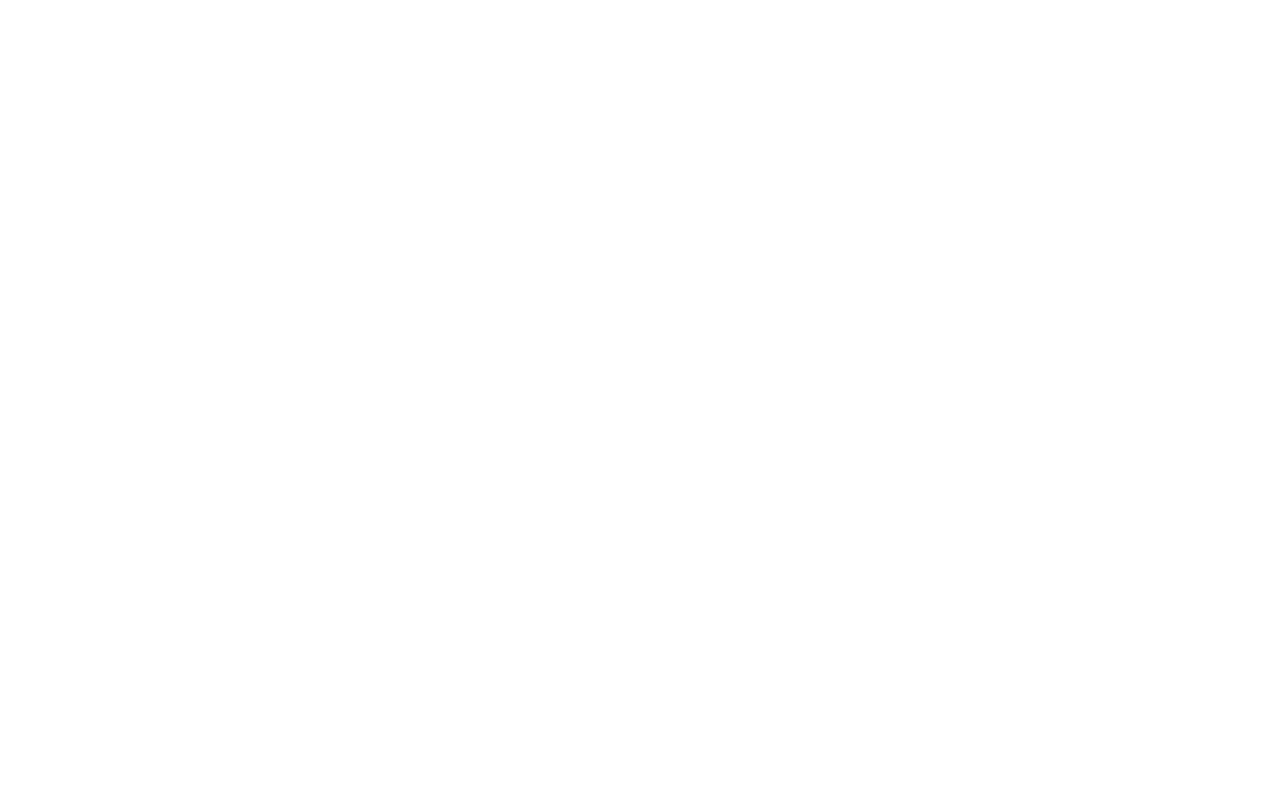
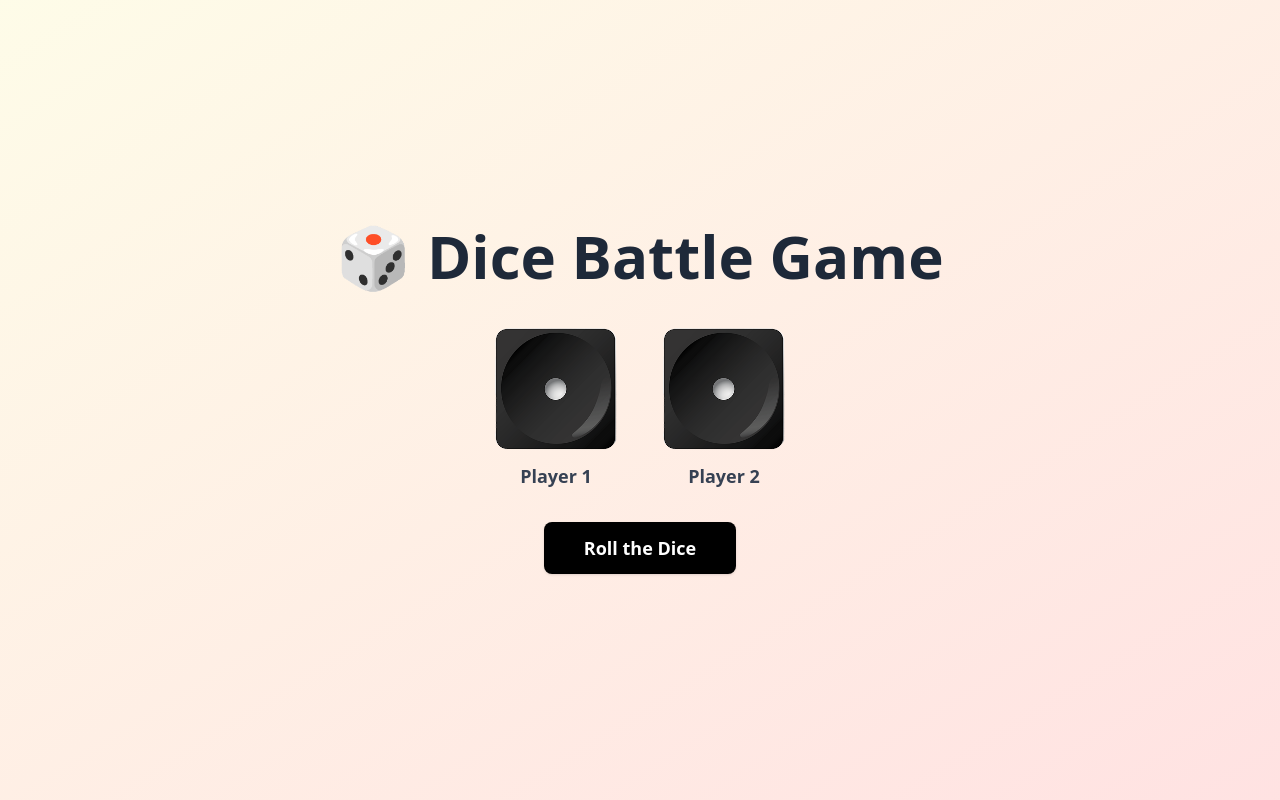
Before and after one commit to IamProgrammer24/Dice-Game, a React (Vite) app: page /roledice in a window 1280 px wide. Before the commit this address had no page. Built offline with nearby package versions, Linux system fonts and the light colour scheme.

Commit message:
added new dice game

```diff
--- a/src/App.jsx
+++ b/src/App.jsx
@@ -2,13 +2,15 @@ import GamePage from "./components/GamePage";
 import HomePage from "./components/HomePage";
 import { BrowserRouter as Router, Routes, Route } from "react-router-dom";
 import SelectNumber from "./components/SelectNumber";
+import RoletheDice from "./components/RoletheDice";
 
 function App() {
   return (
     <Router>
       <Routes>
         <Route path="/" element={<HomePage />} />
-        <Route path="/game" element={<GamePage />} />
+        <Route path="/guessnumber" element={<GamePage />} />
+        <Route path="/roledice" element={<RoletheDice />} />
       </Routes>
     </Router>
   );
--- a/src/components/GamePage.jsx
+++ b/src/components/GamePage.jsx
@@ -22,7 +22,7 @@ const GamePage = () => {
   };
 
   return (
-    <div>
+    <div className="min-h-screen bg-gradient-to-br from-yellow-50 to-red-100">
       <SelectNumber
         score={score}
         onSelect={setSelectedNumber}
--- a/src/components/HomePage.jsx
+++ b/src/components/HomePage.jsx
@@ -6,7 +6,7 @@ const HomePage = () => {
   const navigate = useNavigate();
 
   const handleRoute = () => {
-    navigate("/game");
+    navigate("/guessnumber");
   };
 
   return (
@@ -23,14 +23,14 @@ const HomePage = () => {
 
           <div className="flex flex-col sm:flex-row gap-6">
             <button
-              className="bg-black text-white text-lg font-semibold px-8 py-3 rounded-lg shadow-md hover:bg-gray-900 hover:scale-105 transition-all duration-300"
+              className="bg-black text-white text-md font-semibold px-7 py-2 rounded-lg shadow-md hover:bg-gray-900 hover:scale-105 transition-all duration-300"
               onClick={handleRoute}
             >
-              Play Now
+              Guess Number
             </button>
             <button
-              className="bg-white text-black border border-black text-lg font-semibold px-8 py-3 rounded-lg shadow-md hover:bg-gray-100 hover:scale-105 transition-all duration-300"
-              onClick={() => alert("Roll the dice functionality coming soon!")}
+              className="bg-white text-black border border-black text-md font-semibold px-7 py-2 rounded-lg shadow-md hover:bg-gray-100 hover:scale-105 transition-all duration-300"
+              onClick={() => navigate("/roledice")}
             >
               Roll the Dice
             </button>
--- /dev/null
+++ b/src/components/RoletheDice.jsx
@@ -0,0 +1,80 @@
+import React, { useState } from "react";
+import img1 from "../assets/dice_1.png";
+import img2 from "../assets/dice_2.png";
+import img3 from "../assets/dice_3.png";
+import img4 from "../assets/dice_4.png";
+import img5 from "../assets/dice_5.png";
+import img6 from "../assets/dice_6.png";
+
+const diceImages = [img1, img2, img3, img4, img5, img6];
+
+const RoletheDice = () => {
+  const [dice1, setDice1] = useState(img1);
+  const [dice2, setDice2] = useState(img1);
+  const [result, setResult] = useState("");
+
+  const rollDice = () => {
+    const num1 = Math.floor(Math.random() * 6);
+    const num2 = Math.floor(Math.random() * 6);
+
+    // Animate: Quick shuffle (optional)
+    setDice1(diceImages[Math.floor(Math.random() * 6)]);
+    setDice2(diceImages[Math.floor(Math.random() * 6)]);
+
+    setTimeout(() => {
+      setDice1(diceImages[num1]);
+      setDice2(diceImages[num2]);
+
+      if (num1 > num2) {
+        setResult("🎉 Player 1 Wins!");
+      } else if (num2 > num1) {
+        setResult("🎉 Player 2 Wins!");
+      } else {
+        setResult("🤝 It's a Tie!");
+      }
+    }, 300);
+  };
+
+  return (
+    <div className="min-h-screen bg-gradient-to-br from-yellow-50 to-red-100 flex flex-col items-center justify-center p-6">
+      <h1 className="text-5xl md:text-6xl font-extrabold text-gray-800 mb-10 text-center">
+        🎲 Dice Battle Game
+      </h1>
+
+      {/* Dice display */}
+      <div className="flex gap-10 items-center justify-center mb-8">
+        <div className="flex flex-col items-center">
+          <img
+            src={dice1}
+            alt="Player 1 Dice"
+            className="w-32 h-32 transition-transform duration-300"
+          />
+          <p className="mt-2 text-lg font-semibold text-gray-700">Player 1</p>
+        </div>
+        <div className="flex flex-col items-center">
+          <img
+            src={dice2}
+            alt="Player 2 Dice"
+            className="w-32 h-32 transition-transform duration-300"
+          />
+          <p className="mt-2 text-lg font-semibold text-gray-700">Player 2</p>
+        </div>
+      </div>
+
+      {/* Result */}
+      {result && (
+        <div className="text-2xl font-bold text-green-700 mb-6">{result}</div>
+      )}
+
+      {/* Button */}
+      <button
+        onClick={rollDice}
+        className="bg-black text-white text-lg font-semibold px-10 py-3 rounded-lg shadow hover:bg-gray-900 transition duration-300"
+      >
+        Roll the Dice
+      </button>
+    </div>
+  );
+};
+
+export default RoletheDice;
```
